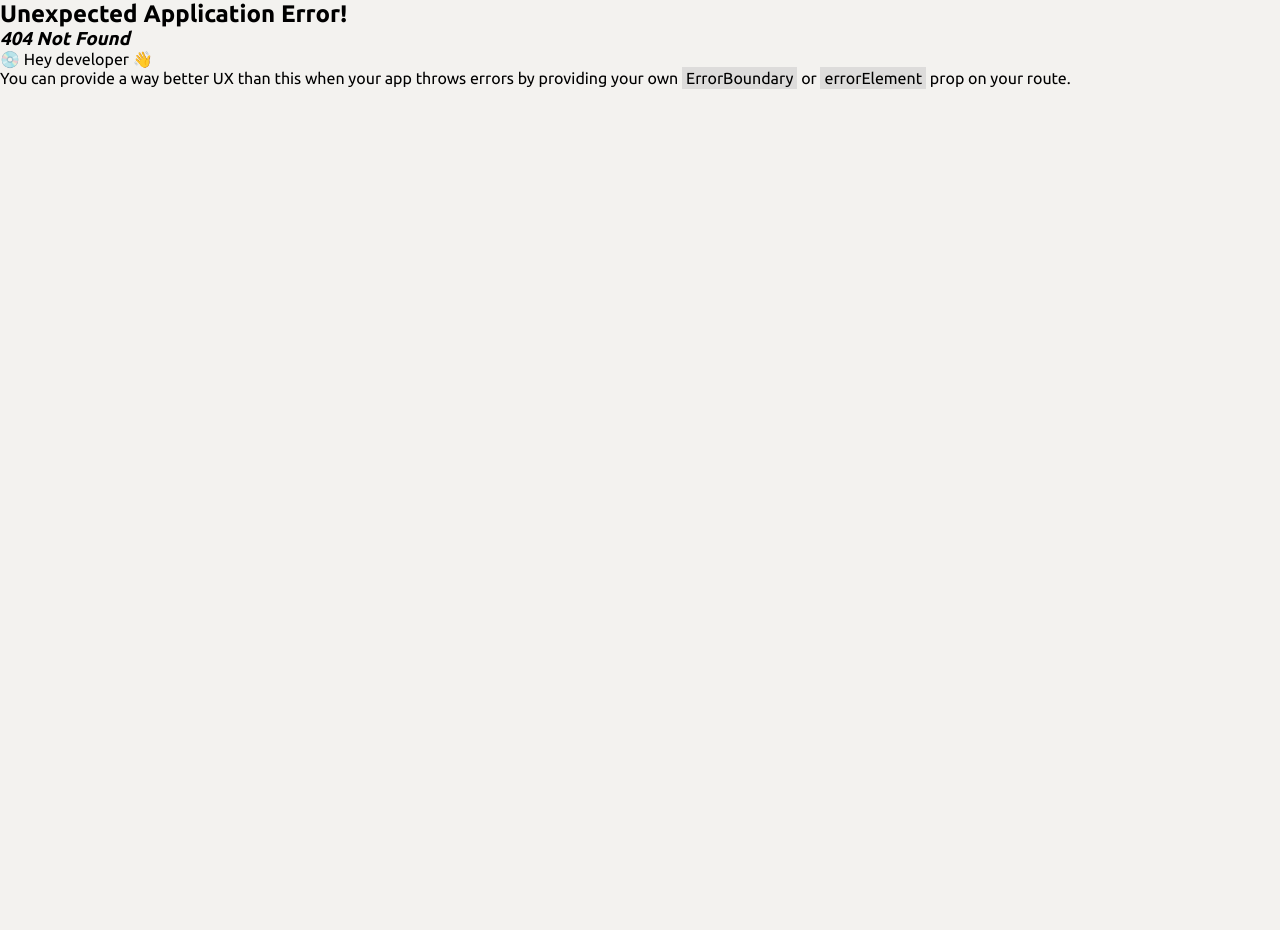
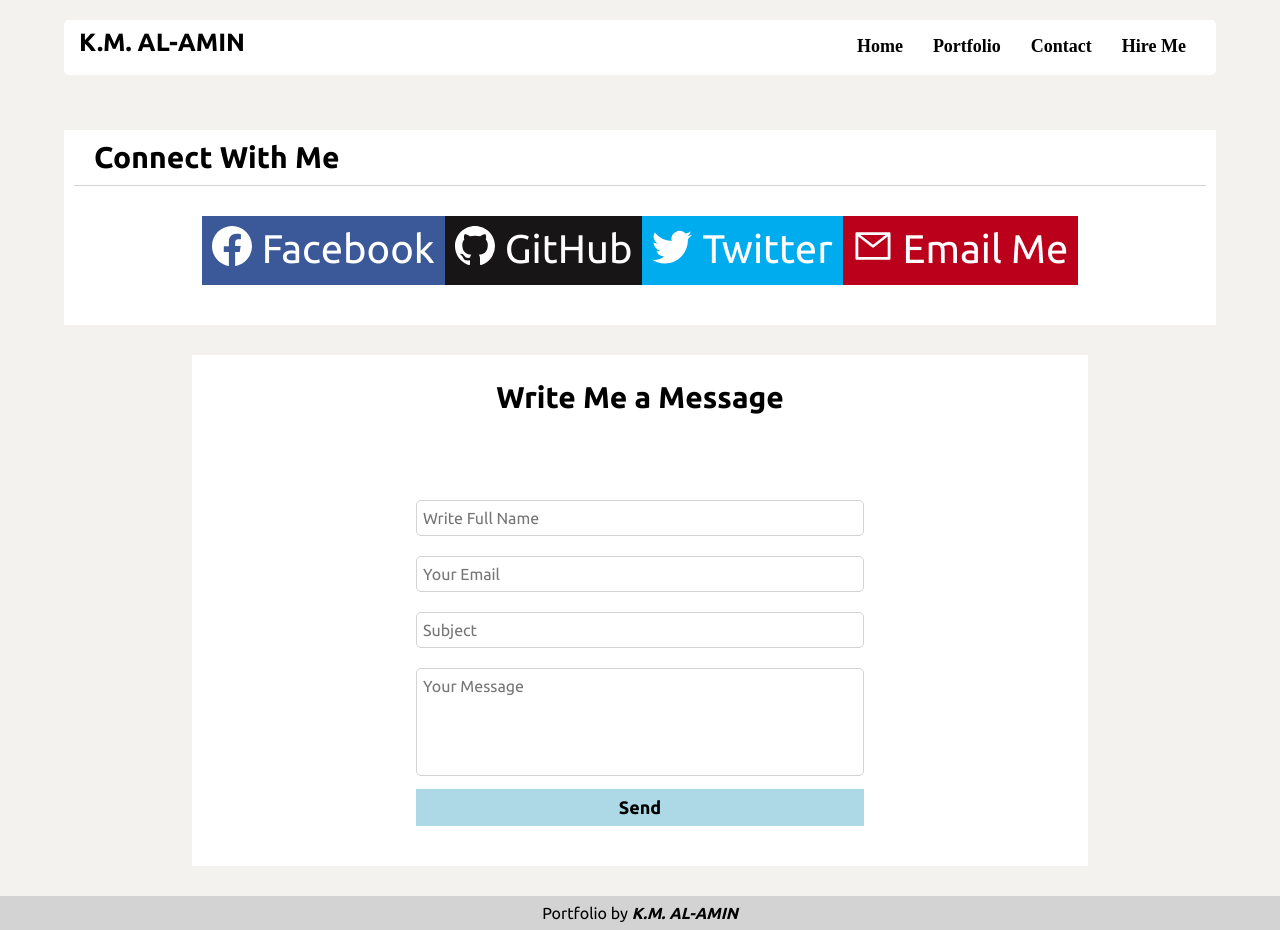
Before and after one commit to kmalaminstd/portfolio-react, a React (Vite) app: page /contact in a window 1280 px wide. Before the commit this address had no page. Before the commit the page ends 800 px from the top, so only its background shows below. Built offline with nearby package versions, Linux system fonts and the light colour scheme; a web font is replaced by a local one.

Commit message:
contact page added

```diff
--- a/src/components/layout/Banner.jsx
+++ b/src/components/layout/Banner.jsx
@@ -1,6 +1,7 @@
 import React from 'react'
 import Typewriter from 'typewriter-effect'
 import { bannerPhoto, alamin } from '../../assets/images'
+import { Link, NavLink } from 'react-router-dom'
 
 function Banner() {
   return (
@@ -45,6 +46,10 @@ function Banner() {
 
             I like to look forward to taking on new challenges and contributing to the ever-evolving landscape of web technology. </p>
           </div>
+
+          <div className="hireBtn" style={{textAlign: "center"}}>
+            <button><Link to="hire">Hire Me</Link></button>
+          </div>
         </div>
     </>
   )
--- a/src/components/layout/Social.jsx
+++ b/src/components/layout/Social.jsx
@@ -1,8 +1,13 @@
 import React from 'react'
 import {BsFacebook, BsGithub, BsTwitter} from 'react-icons/bs'
-import { Link } from 'react-router-dom'
+import {AiOutlineMail} from 'react-icons/ai'
+import { Link, useLocation } from 'react-router-dom'
 
 function Social() {
+
+    const location = useLocation()
+    const targetLocation = location.pathname.slice(1, location.pathname.length)
+
   return (
     <>
         <div className="social">
@@ -43,6 +48,21 @@ function Social() {
                     </Link>
                 </div>
 
+                {
+                    targetLocation === 'contact' ?
+                        <div className="socialBox">
+                            <Link onClick={()=>window.location = "mailto: alaminkhanstd@gmail.com"}>
+                                <div className="socialIcon">
+                                    <AiOutlineMail />
+                                </div>
+                                <div className="socialName">
+                                    <p>Email Me</p>
+                                </div>
+                            </Link>
+                        </div> : ''
+                }
+
+
             </div>
         </div>
     </>
--- a/src/components/shared/Nav.jsx
+++ b/src/components/shared/Nav.jsx
@@ -46,8 +46,8 @@ function Nav() {
             <ul>
               <li onClick={()=>setToggle(false)}><Link to="/">Home</Link></li>
               <li onClick={()=>setToggle(false)}><Link to="portfolio">Portfolio</Link></li>
-              <li onClick={()=>setToggle(false)}><Link to="">Link</Link></li>
-              <li onClick={()=>setToggle(false)}><Link to="">Link</Link></li>
+              <li onClick={()=>setToggle(false)}><Link to="contact">Contact</Link></li>
+              <li onClick={()=>setToggle(false)}><Link to="hire">Hire Me</Link></li>
             </ul>
 
         </div>
--- a/src/index.css
+++ b/src/index.css
@@ -16,6 +16,20 @@
     margin: 0 auto;
     height: auto;
     overflow: hidden;
+}
+
+.banner .hireBtn{
+    width: 100%;
+    padding: 10px 0;
+}
+
+.banner .hireBtn button{
+    padding: 5px 10px;
+    background-color: lightcoral;
+    color: #fff;
+    font-weight: bold;
+    cursor: pointer;
+    font-size: 18px;
 }
 
 .banner .coverPhoto{
@@ -509,6 +523,11 @@
     background-color: #00acee;
 }
 
+.allSocials .socialBox:nth-child(4){
+    background-color: #BB001B;
+}
+
+
 .allSocials .socialBox a{
     display: flex;
     padding: 10px;
@@ -525,6 +544,61 @@
 }
 
 /* social area css end */
+
+/* contact page css start */
+
+.messageOption{
+    width: 70%;
+    background-color: #fff;
+    margin: 0 auto;
+}
+
+.messageOption h3{
+    text-align: center;
+    padding: 25px 0;
+    font-size: 30px;
+}
+
+.messageOption .messageField{
+    padding: 30px 0;
+    width: 50%;
+    margin: 30px auto;
+}
+
+.messageField input{
+    margin-bottom: 20px;
+}
+
+.messageField input, .messageField textarea{
+    width: 100%;
+    padding: 8px 6px;
+    outline: none;
+    font-size: 16px;
+    border-radius: 5px;
+    -webkit-border-radius: 5px;
+    -moz-border-radius: 5px;
+    -ms-border-radius: 5px;
+    -o-border-radius: 5px;
+    border: 0.5px solid lightgray;
+}
+
+.messageField textarea{
+    resize: none;
+}
+
+.messageField form button{
+    background-color: lightblue;
+    outline: none;
+    border: none;
+    cursor: pointer;
+    font-size: 18px;
+    margin: 10px 0;
+    padding: 8px 15px;
+    width: 100%;
+    font-weight: bold;
+}
+
+/* contact page css end */
 
 
  /* ===================  =================== > */
@@ -607,6 +681,27 @@
     .tagMark {
         font-size: 15px;
     }
+
+    .messageOption .messageField{
+        width: 100%;
+        padding: 10px;
+    }
+
+    .social h2{
+        font-size: 26px;
+    }
+
+    .allSocials .socialBox a{
+        font-size: 30px;
+    }
+
+    .messageOption{
+        width: 90%;
+    }
+
+    .messageOption h3{
+        font-size: 26px;
+    }
 }
 
 @media only screen and (max-width: 320px){
--- /dev/null
+++ b/src/pages/Contact.jsx
@@ -0,0 +1,76 @@
+import React, { useState } from 'react'
+import Social from '../components/layout/Social'
+
+function Contact() {
+
+    const [data, setData] = useState({
+        name: '',
+        email: '',
+        subject: '',
+        message: ''
+    })
+    const [error, setError] = useState(false)
+
+    const handleSubmit = (e)=>{
+        e.preventDefault()
+
+        if(!data.email || !data.message){
+            setError(true)
+        }else{
+            setError
+        }
+
+    }
+
+    const handleChange = (e)=>{
+        setData({
+            ...data,
+            [e.target.name] : e.target.value
+        })
+    }
+
+  return (
+    <>
+        <div className="contact">
+
+            <Social />
+
+            <div className="messageOption">
+                <h3>Write Me a Message</h3>
+
+                <div className="messageField">
+                    <form onSubmit={handleSubmit}>
+                        <input type="text" name="name" placeholder="Write Full Name"
+                        onChange={handleChange}
+                        value={data.name}
+                        />
+
+                        <p style={{color: 'red'}}>{!data.email && error ? "Email is required" : ''}</p>
+                        <input type="email" name="email" placeholder="Your Email"
+                        onChange={handleChange}
+                        value={data.email}
+                        />
+
+                        <input type="text" name="subject" id="emailSub" placeholder="Subject"
+                        onChange={handleChange}
+                        value={data.subject}
+                        />
+
+                        <p style={{color: 'red'}}>{error && !data.message ? 'Message is required' : ''}</p>
+                        <textarea name="message" id="emailMessage" cols="30" rows="5" placeholder="Your Message"
+                        onChange={handleChange}
+                        value={data.message}
+                        ></textarea>
+
+                        <button>Send</button>
+                    </form>
+                </div>
+            </div>
+
+
+        </div>
+    </>
+  )
+}
+
+export default Contact
--- /dev/null
+++ b/src/pages/Hire.jsx
@@ -0,0 +1,13 @@
+import React from 'react'
+
+function Hire() {
+  return (
+    <>
+      <div>
+
+      </div>
+    </>
+  )
+}
+
+export default Hire
```
Also changed, not shown: src/App.jsx (+10 -0 lines).
